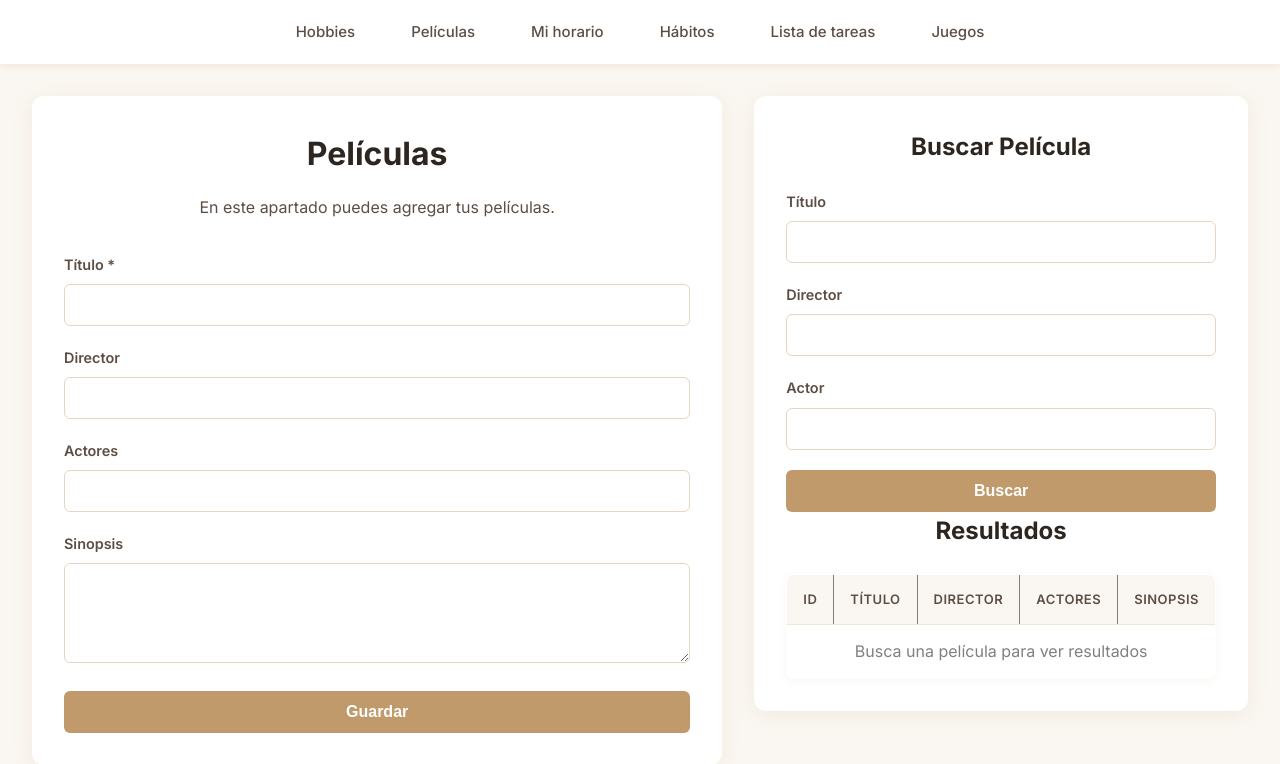
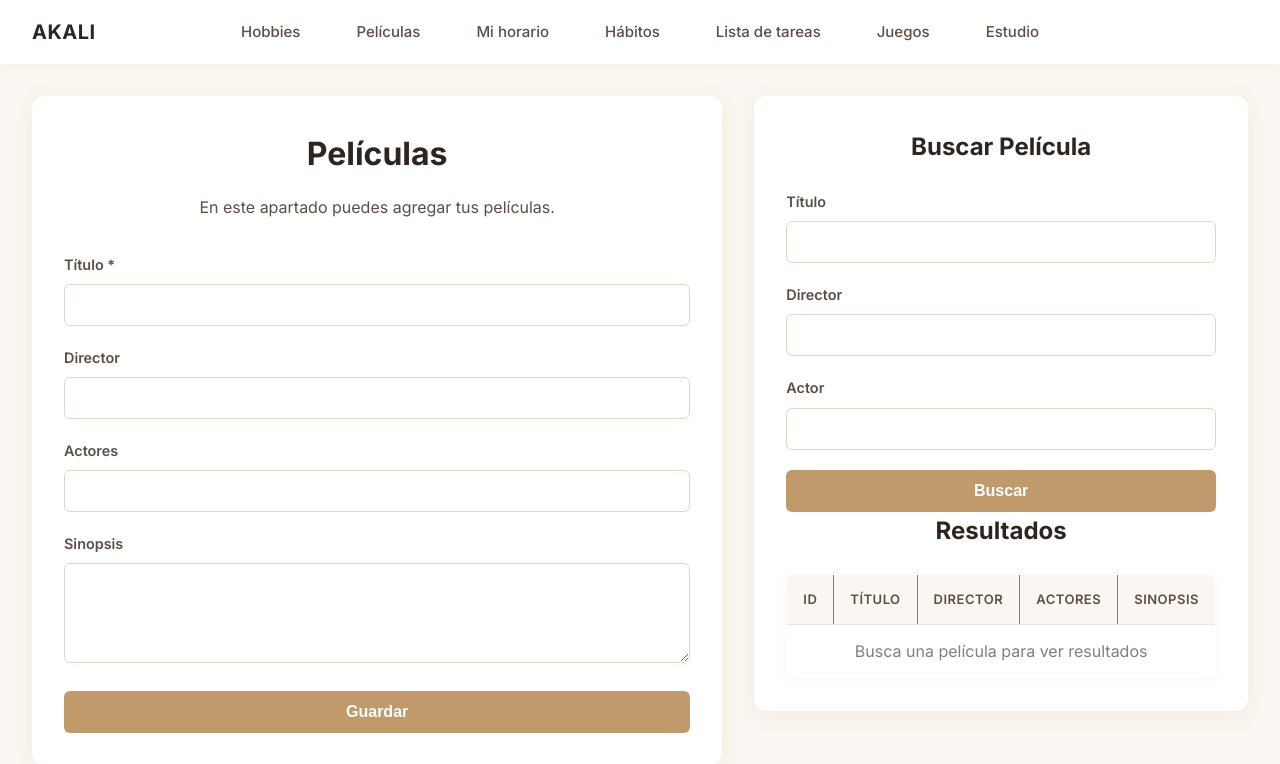
Before and after one commit to PabloCorzo/Akali, a Flask app: page /dashboard/movies in a window 1280 px wide. Shown: the top 764 px of the page. Run offline with Flask 3, Linux system fonts and the light colour scheme; the visitor is signed in with stand-in values (Sample User, id 1); parts of the project's set-up code (start-up, migrations or seed data) failed here and were passed over; some libraries are stand-ins or nearby versions.

Commit message:
Arreglo navbar movies y study

```diff
--- a/src/templates/movies.html
+++ b/src/templates/movies.html
@@ -7,17 +7,7 @@
 
 {% block body %}
     <body class="body-hobby">
-
-
     <div class="container-hobby-all">
-        <nav class="navbar">
-            <a href="{{ url_for('create_hobby') }}">Hobbies</a>
-            <a href="{{ url_for('movies') }}">Películas</a>
-            <a href="{{ url_for('create_schedule_item') }}">Mi horario</a>
-            <a href="{{ url_for('habitos') }}">Hábitos</a>
-            <a href="{{ url_for('tasks') }}">Lista de tareas</a>
-            <a href="{{ url_for('games') }}">Juegos</a>
-        </nav>
         <!-- Sección: Añadir nueva -->
         <div class="container-hobby">
             <h1>Películas</h1>
```
Also changed, not shown: src/templates/study.html (+9 -19 lines).
